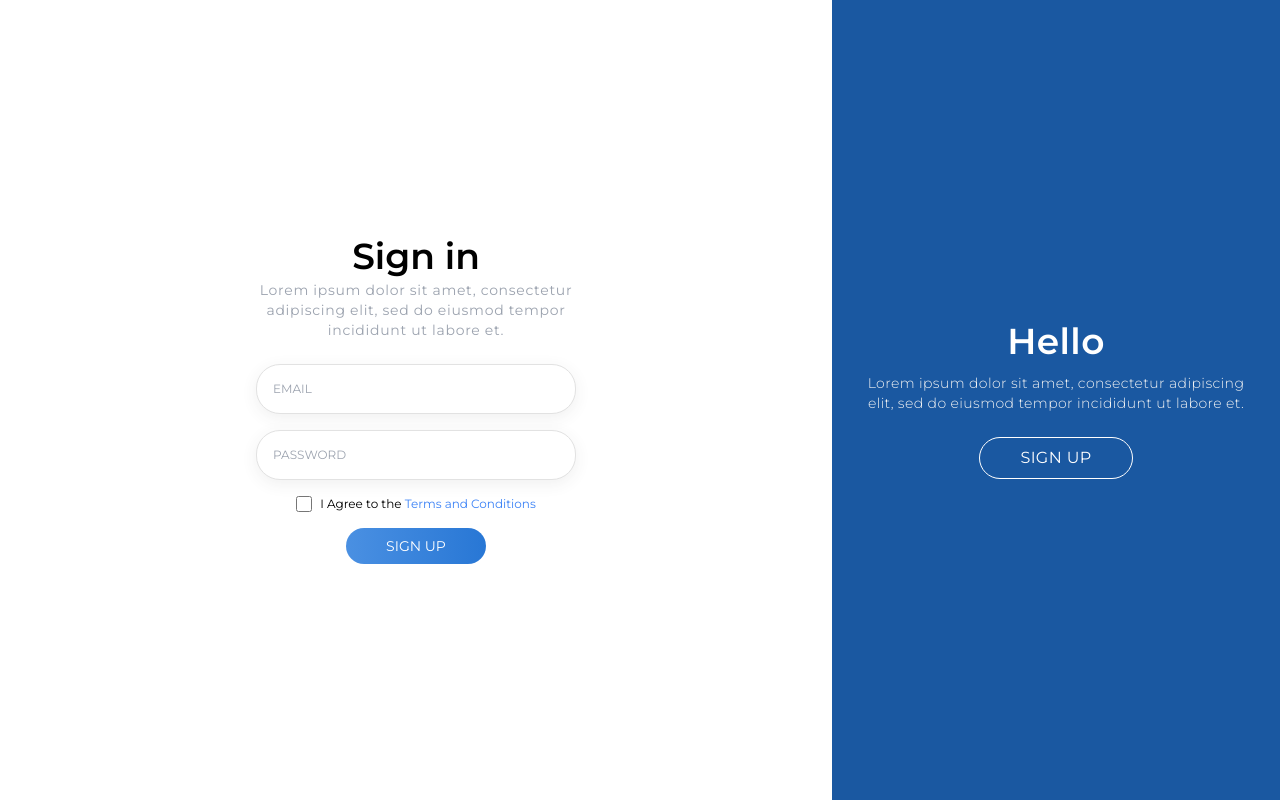
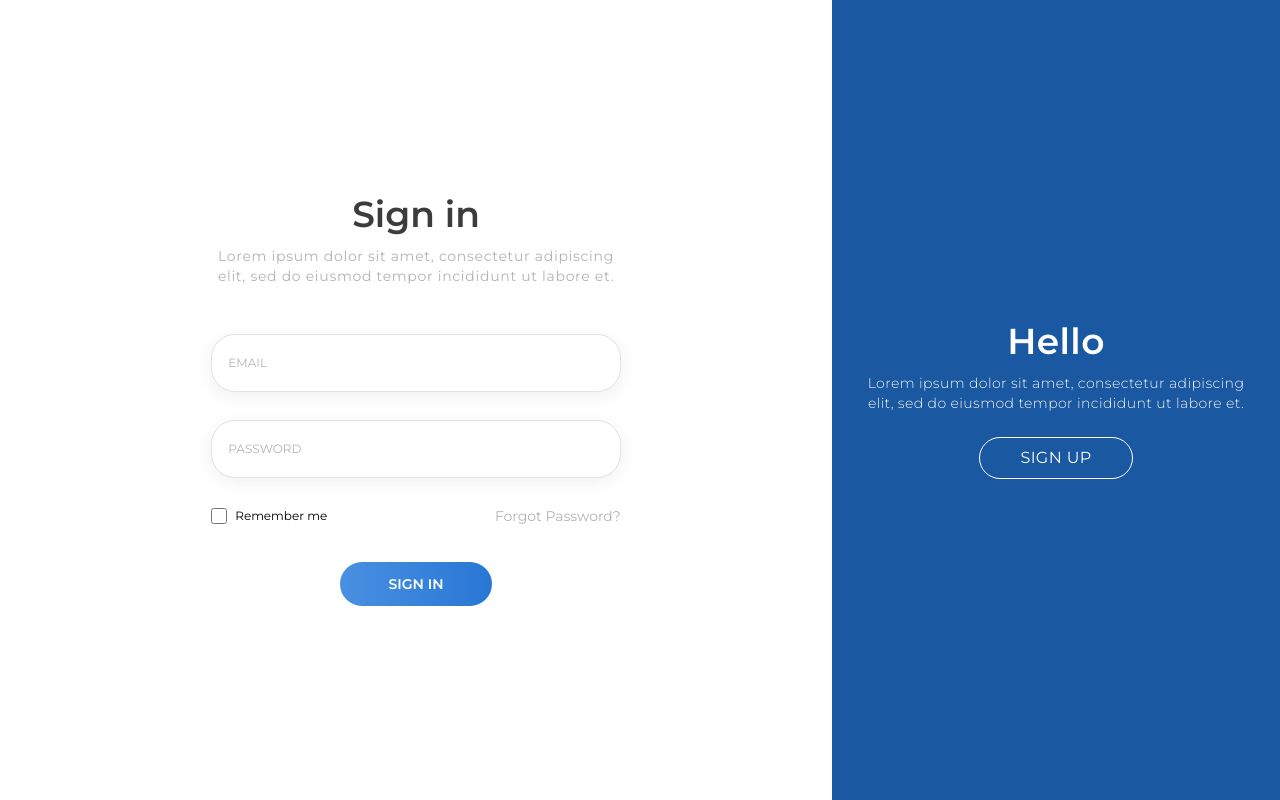
Before and after one commit to abitshrestha03/CMS, a React (Vite) app: page /signin in a window 1280 px wide. Built offline with nearby package versions, Linux system fonts and the light colour scheme.

Commit message:
spacing fixes

```diff
--- a/src/index.css
+++ b/src/index.css
@@ -9,13 +9,13 @@
 }
 
 .input-style {
-  @apply w-full border border-gray-300 rounded-[24px] 2k:rounded-[80px] py-4 2k:py-8 px-4 2k:px-8 text-xs 2k:text-4xl placeholder:text-gray-400;
+  @apply w-full border border-gray-300 rounded-[24px] 2k:rounded-[80px] py-5 2k:py-8 px-4 2k:px-8 text-xs 2k:text-4xl placeholder:text-custom-gray;
   border: 1px solid #e2e2e2;
   box-shadow: 0px 4px 16px 0px #3c3c3c14;
 }
 
 .button-style {
-  @apply bg-gradient-to-r from-[#4A90E2] to-[#2877D5] py-2 2k:py-4 px-10 2k:px-14 rounded-full text-white transition-all duration-300 ease-out transform hover:scale-105 focus:outline-none;
+  @apply bg-gradient-to-r from-[#4A90E2] to-[#2877D5] py-3 2k:py-4 px-12 2k:px-14 rounded-full text-white font-semibold transition-all duration-300 ease-out transform hover:scale-105 focus:outline-none;
   animation: smart-animate 300ms ease-out;
 }
 
--- a/src/pages/Signin.jsx
+++ b/src/pages/Signin.jsx
@@ -11,15 +11,15 @@ const Signin = () => {
       {/* Left Section */}
       <div className="flex w-full md:w-[60%] lg:w-[65%] bg-white justify-center items-center md:px-8 xl:px-64 2k:px-44">
         <div className="w-[90vw]">
-          <h1 className="text-2xl md:text-4xl 2k:text-7xl font-semibold text-center mb-1 xs:mt-32 md:mt-0">
+          <h1 className="text-2xl md:text-4xl 2k:text-7xl text-[#3C3C3C] font-semibold text-center mb-3 xs:mt-32 md:mt-0">
             Sign in
           </h1>
-          <p className="mb-6 text-xs lg:text-sm 2k:text-3xl text-center text-gray-400 leading-tight tracking-wider">
+          <p className="mb-12 text-xs lg:text-sm 2k:text-3xl text-center text-custom-gray leading-tight tracking-wider">
             Lorem ipsum dolor sit amet, consectetur adipiscing elit, sed do
             eiusmod tempor incididunt ut labore et.
           </p>
           <div className="flex flex-col items-center">
-            <form className="space-y-4 2k:space-y-8 w-full md:w-[45vw] xl:w-[25vw] 2k:w-[30vw]">
+            <form className="space-y-7 2k:space-y-8 w-full md:w-[47vw] xl:w-[32vw] 2k:w-[30vw]">
               <div className="relative w-full">
                 {/* Input Field */}
                 <input
@@ -54,20 +54,18 @@ const Signin = () => {
                   </div>
                 )} */}
               </div>
-              <div className="flex items-center justify-center">
-                <input
-                  type="checkbox"
-                  className="h-4 2k:h-12 w-4 2k:w-12 mr-2 2k:mr-8"
-                />
-                <label className="text-xs 2k:text-4xl">
-                  I Agree to the{" "}
-                  <a href="#" className="text-blue-500">
-                    Terms and Conditions
-                  </a>
-                </label>
+              <div className="flex items-center justify-between">
+                <div className="flex items-center">
+                  <input
+                    type="checkbox"
+                    className="h-4 2k:h-12 w-4 2k:w-12 mr-2 2k:mr-8"
+                  />
+                  <label className="text-xs 2k:text-4xl">Remember me</label>
+                </div>
+                <a href="" className="text-custom-gray text-sm">Forgot Password?</a>
               </div>
               <div className="flex justify-center text-sm 2k:text-5xl">
-                <button className="button-style">SIGN UP</button>
+                <button className="button-style mt-2">SIGN IN</button>
               </div>
             </form>
           </div>
--- a/src/pages/Signup.jsx
+++ b/src/pages/Signup.jsx
@@ -30,16 +30,16 @@ const Signup = () => {
       </div>
       {/* Right Section */}
       <div className="flex w-full md:w-[60%] lg:w-[60%] bg-white justify-center items-center md:px-12 lg:px-28 xl:px-48 2k:px-44">
-        <div className="w-[90vw]">
-          <h1 className="text-2xl md:text-3xl lg:text-4xl 2k:text-7xl font-semibold text-center mb-1 mt-24">
+        <div className="w-[90vw] flex flex-col justify-center items-center">
+          <h1 className="text-2xl md:text-3xl lg:text-4xl 2k:text-7xl text-[#3C3C3C] font-semibold text-center mb-3">
             Create Account
           </h1>
-          <p className="mb-6 text-xs lg:text-sm 2k:text-3xl text-center text-gray-400 leading-tight tracking-wider">
+          <p className="mb-12 text-xs lg:text-sm 2k:text-3xl text-center text-custom-gray leading-tight tracking-wider">
             Lorem ipsum dolor sit amet, consectetur adipiscing elit, sed do
             eiusmod tempor incididunt ut labore et.
           </p>
           <div className="flex flex-col items-center">
-            <form className="space-y-4 2k:space-y-8 w-full md:w-[45vw] lg:w-[35vw] xl:w-[30vw]">
+            <form className="space-y-7 2k:space-y-12 w-full md:w-[50vw] lg:w-[40vw] xl:w-[32vw]">
               <div className="relative w-full">
                 {/* Input Field */}
                 <input
@@ -138,7 +138,7 @@ const Signup = () => {
                 />
                 <label className="text-xs 2k:text-4xl">
                   I Agree to the{" "}
-                  <a href="#" className="text-blue-500">
+                  <a href="#" className="text-[#4A90E2]">
                     Terms and Conditions
                   </a>
                 </label>
--- a/tailwind.config.js
+++ b/tailwind.config.js
@@ -9,6 +9,7 @@ export default {
       },
       colors:{
         'custom-blue':'#1A58A1',
+        'custom-gray':'#B3B3B3',
       }
     },
   },
```
